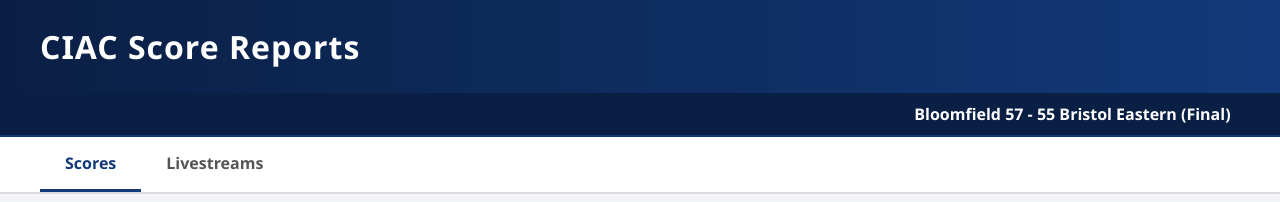
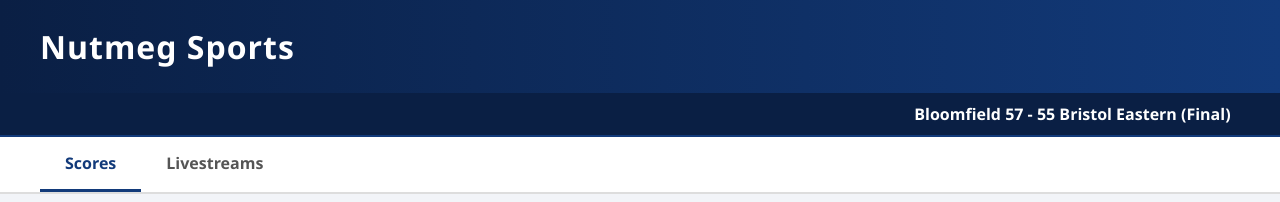
Before and after one commit to TheFriendlyStudent/AutoPR, a website: page docs/index.html in a window 1280 px wide. Shown: the top 202 px of the page. Drawn offline with Linux system fonts and the light colour scheme.

Commit message:
name change

```diff
--- a/docs/index.html
+++ b/docs/index.html
@@ -207,7 +207,7 @@ body {
 </head>
 <body>
 
-<div class="header">CIAC Score Reports</div>
+<div class="header">Nutmeg Sports</div>
 
 <div class="ticker-wrapper">
   <div class="ticker" id="scoreTicker"></div>
```
